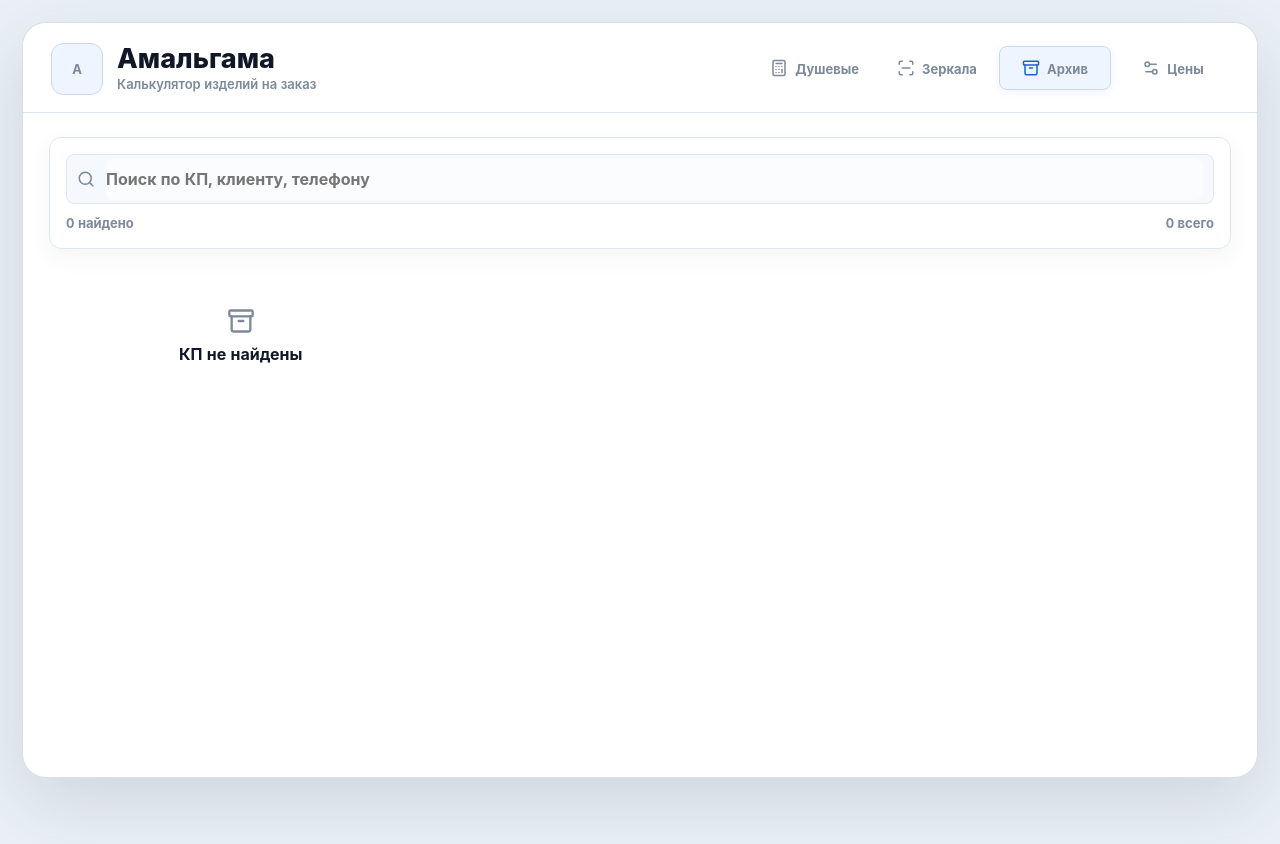
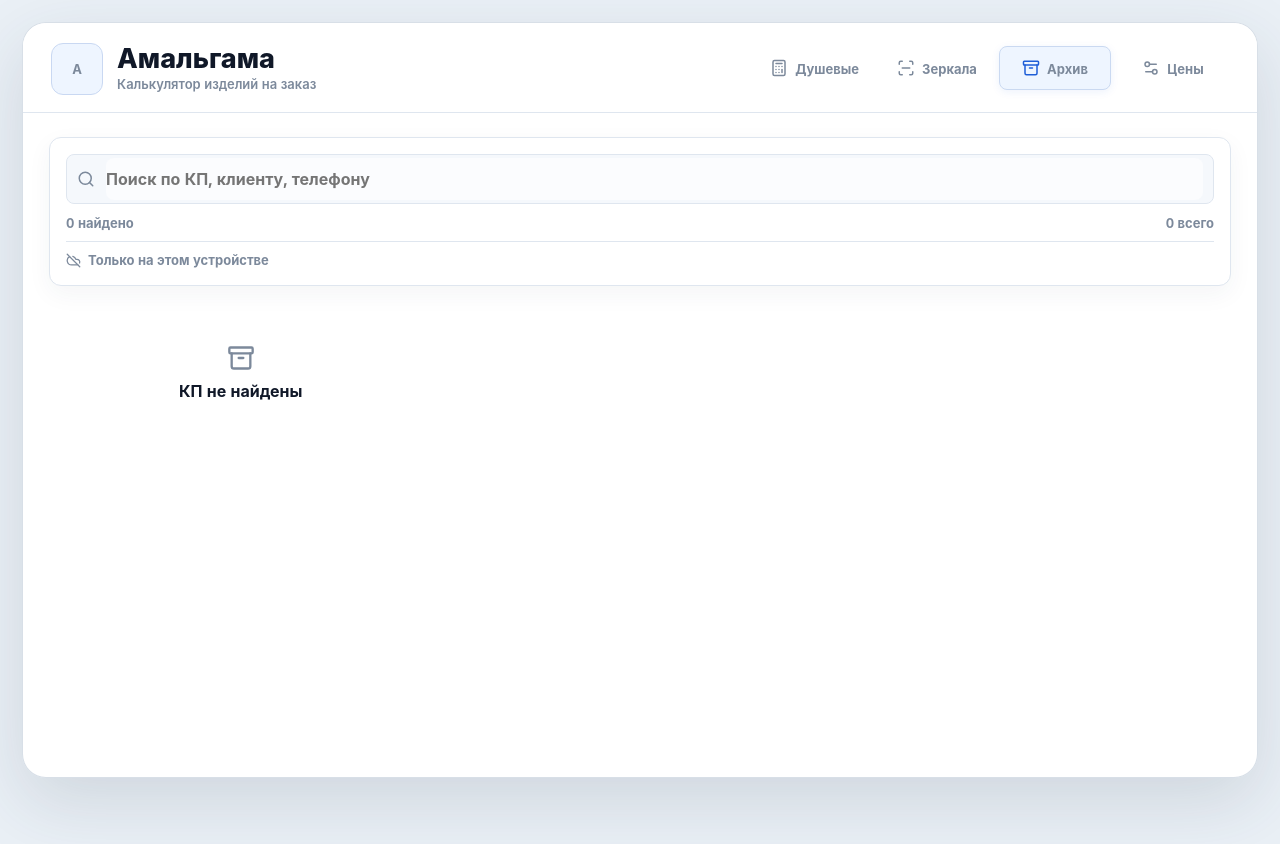
Before and after one commit to Maxim-hub2020/calc-dush, a React (Vite) app: page / in a window 1280 px wide. Both pictures are taken after a click on the button "Открыть архив". Built offline with nearby package versions, Linux system fonts and the light colour scheme.

Commit message:
Sync quote archive with CRM server

```diff
--- a/src/App.css
+++ b/src/App.css
@@ -965,6 +965,38 @@
 
 .archive-count {
   margin-top: 10px;
+}
+
+.archive-sync-status {
+  display: grid;
+  grid-template-columns: 15px minmax(0, 1fr);
+  align-items: center;
+  gap: 7px;
+  margin-top: 9px;
+  padding-top: 9px;
+  border-top: 1px solid var(--line);
+  color: var(--muted);
+  font-size: var(--type-meta);
+  font-weight: 720;
+}
+
+.archive-sync-status small {
+  grid-column: 2;
+  font-size: 10px;
+  font-weight: 650;
+  overflow-wrap: anywhere;
+}
+
+.archive-sync-status.is-synced {
+  color: #167354;
+}
+
+.archive-sync-status.is-error {
+  color: #aa493d;
+}
+
+.archive-sync-status.is-loading svg {
+  animation: sync-spin 0.85s linear infinite;
 }
 
 .quote-list {
--- a/src/App.tsx
+++ b/src/App.tsx
@@ -117,11 +117,13 @@ import {
 } from './storage'
 import {
   clearServerSession,
+  deleteServerQuote,
   loadServerCatalogs,
   loadServerSession,
   loginToServer,
   saveServerCatalogs,
   ServerSyncError,
+  syncServerQuotes,
   type ServerSession,
 } from './serverSync'
 import { shareQuotePdf, type QuotePdfPreview } from './quotePdf'
@@ -130,6 +132,7 @@ import mirrorVisualization from './assets/mirror-visualization.png'
 type ProductKind = 'shower' | 'mirror'
 type TabId = 'showers' | 'mirrors' | 'archive' | 'prices'
 type PriceSyncStatus = 'signed-out' | 'loading' | 'saving' | 'synced' | 'error'
+type QuoteSyncStatus = 'local' | 'loading' | 'synced' | 'error'
 
 type PriceSyncState = {
   status: PriceSyncStatus
@@ -236,6 +239,18 @@ const createMirrorDraftPosition = (
   quantity: 1,
   form: createInitialMirrorForm(catalog, customer),
 })
+
+const mergeQuoteArchives = (
+  serverQuotes: Quote[],
+  localQuotes: Quote[],
+  excludedIds: ReadonlySet<string> = new Set(),
+) => {
+  const byId = new Map(serverQuotes.map((quote) => [quote.id, quote]))
+  localQuotes.forEach((quote) => byId.set(quote.id, quote))
+  return [...byId.values()]
+    .filter((quote) => !excludedIds.has(quote.id))
+    .sort((left, right) => new Date(right.createdAt).getTime() - new Date(left.createdAt).getTime())
+}
 
 const remapQuoteVariants = (sourceQuote: Quote, nextItems: ReturnType<typeof getQuoteItems>) => {
   const sourceVariants = getQuoteVariants(sourceQuote)
@@ -283,10 +298,15 @@ function App() {
   const [syncUpdatedAt, setSyncUpdatedAt] = useState('')
   const [serverSyncReady, setServerSyncReady] = useState(false)
   const [syncAttempt, setSyncAttempt] = useState(0)
+  const [quoteSyncStatus, setQuoteSyncStatus] = useState<QuoteSyncStatus>(serverSession ? 'loading' : 'local')
+  const [quoteSyncMessage, setQuoteSyncMessage] = useState('')
   const catalogRef = useRef(catalog)
   const mirrorCatalogRef = useRef(mirrorCatalog)
+  const quotesRef = useRef(quotes)
+  const deletedQuoteIdsRef = useRef(new Set<string>())
   catalogRef.current = catalog
   mirrorCatalogRef.current = mirrorCatalog
+  quotesRef.current = quotes
   const isAdmin = Boolean(serverSession) || import.meta.env.DEV
 
   const activePosition = positions.find((position) => position.id === activePositionId) ?? positions[0]
@@ -378,6 +398,34 @@ function App() {
   useEffect(() => {
     let cancelled = false
     if (!serverSession) {
+      setQuoteSyncStatus('local')
+      setQuoteSyncMessage('')
+      return undefined
+    }
+
+    const hydrateQuoteArchive = async () => {
+      setQuoteSyncStatus('loading')
+      setQuoteSyncMessage('')
+      try {
+        const remote = await syncServerQuotes(quotesRef.current)
+        if (cancelled) return
+        setQuotes(mergeQuoteArchives(remote.quotes, quotesRef.current, deletedQuoteIdsRef.current))
+        setQuoteSyncStatus('synced')
+      } catch (error) {
+        if (cancelled) return
+        setQuoteSyncStatus('error')
+        setQuoteSyncMessage(error instanceof Error ? error.message : 'Не удалось синхронизировать архив КП')
+      }
+    }
+
+    void hydrateQuoteArchive()
+    return () => {
+      cancelled = true
+    }
+  }, [serverSession])
+  useEffect(() => {
+    let cancelled = false
+    if (!serverSession) {
       setServerSyncReady(false)
       setSyncStatus('signed-out')
       return undefined
@@ -585,6 +633,25 @@ function App() {
       : position))
   }
 
+  const syncQuoteChanges = (changedQuotes: Quote[]) => {
+    if (!serverSession) {
+      setQuoteSyncStatus('local')
+      return
+    }
+    setQuoteSyncStatus('loading')
+    setQuoteSyncMessage('')
+    void syncServerQuotes(changedQuotes)
+      .then(() => setQuoteSyncStatus('synced'))
+      .catch((error) => {
+        if (error instanceof ServerSyncError && error.code === 'auth') {
+          clearServerSession()
+          setServerSession(null)
+        }
+        setQuoteSyncStatus('error')
+        setQuoteSyncMessage(error instanceof Error ? error.message : 'Не удалось сохранить КП на сервере')
+      })
+  }
+
   const createQuoteFromPositions = () => {
     const drafts: QuoteDraftItem[] = positionResults.map((position) => position.kind === 'mirror'
       ? { kind: 'mirror', quantity: position.quantity, form: cloneMirrorForm(position.form), result: position.unitResult }
@@ -632,6 +699,7 @@ function App() {
     setQuotes((current) => editingQuoteId
       ? current.map((item) => item.id === editingQuoteId ? quote : item)
       : [quote, ...current])
+    syncQuoteChanges([quote])
     setNotice(`${quote.number} ${editingQuoteId ? 'обновлено' : 'сохранено'}`)
     resetCalculatorDraft(nextKind)
   }
@@ -656,6 +724,7 @@ function App() {
     setQuotes((current) => editingQuoteId
       ? current.map((item) => item.id === editingQuoteId ? quote : item)
       : [quote, ...current])
+    syncQuoteChanges([quote])
     resetCalculatorDraft(nextKind)
     void downloadQuotePdf(quote)
   }
@@ -766,13 +835,26 @@ function App() {
   }
 
   const deleteQuote = (id: string) => {
+    deletedQuoteIdsRef.current.add(id)
     setQuotes((current) => current.filter((quote) => quote.id !== id))
+    if (!serverSession) return
+    setQuoteSyncStatus('loading')
+    setQuoteSyncMessage('')
+    void deleteServerQuote(id)
+      .then(() => setQuoteSyncStatus('synced'))
+      .catch((error) => {
+        setQuoteSyncStatus('error')
+        setQuoteSyncMessage(error instanceof Error ? error.message : 'Не удалось удалить КП с сервера')
+      })
   }
 
   const saveManualQuote = (id: string, patch: ManualQuotePatch) => {
-    setQuotes((current) => current.map((quote) => quote.id === id ? updateQuoteManually(quote, patch) : quote))
     const quote = quotes.find((item) => item.id === id)
-    setNotice(`${quote?.number ?? 'КП'} обновлено вручную`)
+    if (!quote) return
+    const updatedQuote = updateQuoteManually(quote, patch)
+    setQuotes((current) => current.map((item) => item.id === id ? updatedQuote : item))
+    syncQuoteChanges([updatedQuote])
+    setNotice(`${quote.number} обновлено вручную`)
   }
 
   const resetPrices = () => {
@@ -955,6 +1037,8 @@ function App() {
             catalog={catalog}
             quotes={quotes}
             pdfQuoteId={pdfQuoteId}
+            syncMessage={quoteSyncMessage}
+            syncStatus={quoteSyncStatus}
             onDelete={deleteQuote}
             onLoad={loadQuoteToCalculator}
             onManualSave={saveManualQuote}
@@ -2173,13 +2257,25 @@ type ArchiveScreenProps = {
   catalog: PricingCatalog
   quotes: Quote[]
   pdfQuoteId: string
+  syncMessage: string
+  syncStatus: QuoteSyncStatus
   onDelete: (id: string) => void
   onLoad: (quote: Quote, itemId?: string) => void
   onManualSave: (id: string, patch: ManualQuotePatch) => void
   onPdf: (quote: Quote) => void
 }
 
-function ArchiveScreen({ catalog, quotes, pdfQuoteId, onDelete, onLoad, onManualSave, onPdf }: ArchiveScreenProps) {
+function ArchiveScreen({
+  catalog,
+  quotes,
+  pdfQuoteId,
+  syncMessage,
+  syncStatus,
+  onDelete,
+  onLoad,
+  onManualSave,
+  onPdf,
+}: ArchiveScreenProps) {
   const [query, setQuery] = useState('')
   const [manualQuote, setManualQuote] = useState<Quote | null>(null)
   const normalized = query.trim().toLowerCase()
@@ -2229,6 +2325,21 @@ function ArchiveScreen({ catalog, quotes, pdfQuoteId, onDelete, onLoad, onManual
         <div className="archive-count">
           <span>{filtered.length} найдено</span>
           <strong>{quotes.length} всего</strong>
+        </div>
+        <div
+          className={`archive-sync-status is-${syncStatus}`}
+          title={syncMessage || undefined}
+        >
+          {syncStatus === 'loading' ? <LoaderCircle size={15} aria-hidden="true" /> : null}
+          {syncStatus === 'synced' ? <Cloud size={15} aria-hidden="true" /> : null}
+          {syncStatus === 'local' || syncStatus === 'error' ? <CloudOff size={15} aria-hidden="true" /> : null}
+          <span>
+            {syncStatus === 'loading' ? 'Синхронизация архива' : null}
+            {syncStatus === 'synced' ? 'Архив на сервере' : null}
+            {syncStatus === 'local' ? 'Только на этом устройстве' : null}
+            {syncStatus === 'error' ? 'Ошибка синхронизации' : null}
+          </span>
+          {syncStatus === 'error' && syncMessage ? <small>{syncMessage}</small> : null}
         </div>
       </section>
 
--- a/src/serverSync.ts
+++ b/src/serverSync.ts
@@ -1,3 +1,4 @@
+import type { Quote } from './calculator'
 import type { MirrorPricingCatalog } from './mirrorPricing'
 import type { PricingCatalog } from './pricing'
 
@@ -13,6 +14,10 @@ export type ServerCatalogs = {
   shower_catalog: PricingCatalog | Record<string, never>
   mirror_catalog: MirrorPricingCatalog | Record<string, never>
   updated_at: string | null
+}
+
+export type ServerQuoteArchive = {
+  quotes: Quote[]
 }
 
 export class ServerSyncError extends Error {
@@ -166,3 +171,17 @@ export const saveServerCatalogs = async (
   })
   return response.json() as Promise<ServerCatalogs>
 }
+
+export const syncServerQuotes = async (quotes: Quote[]): Promise<ServerQuoteArchive> => {
+  const response = await authenticatedRequest('/calculator-quotes/', {
+    method: 'POST',
+    body: JSON.stringify({ quotes }),
+  })
+  return response.json() as Promise<ServerQuoteArchive>
+}
+
+export const deleteServerQuote = async (quoteId: string) => {
+  await authenticatedRequest(`/calculator-quotes/${encodeURIComponent(quoteId)}/`, {
+    method: 'DELETE',
+  })
+}
```
Also changed, not shown: deploy/README.md.
